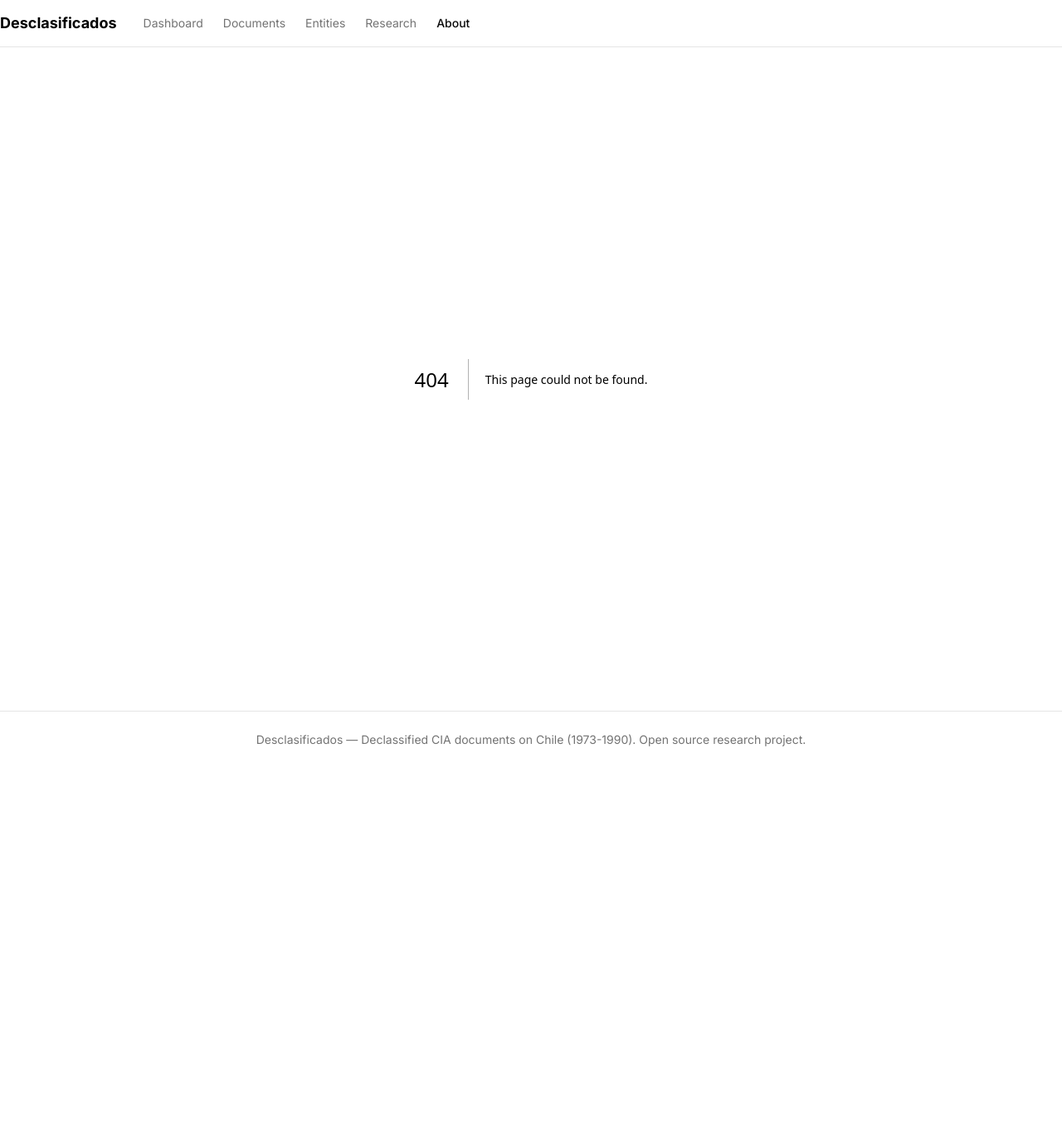
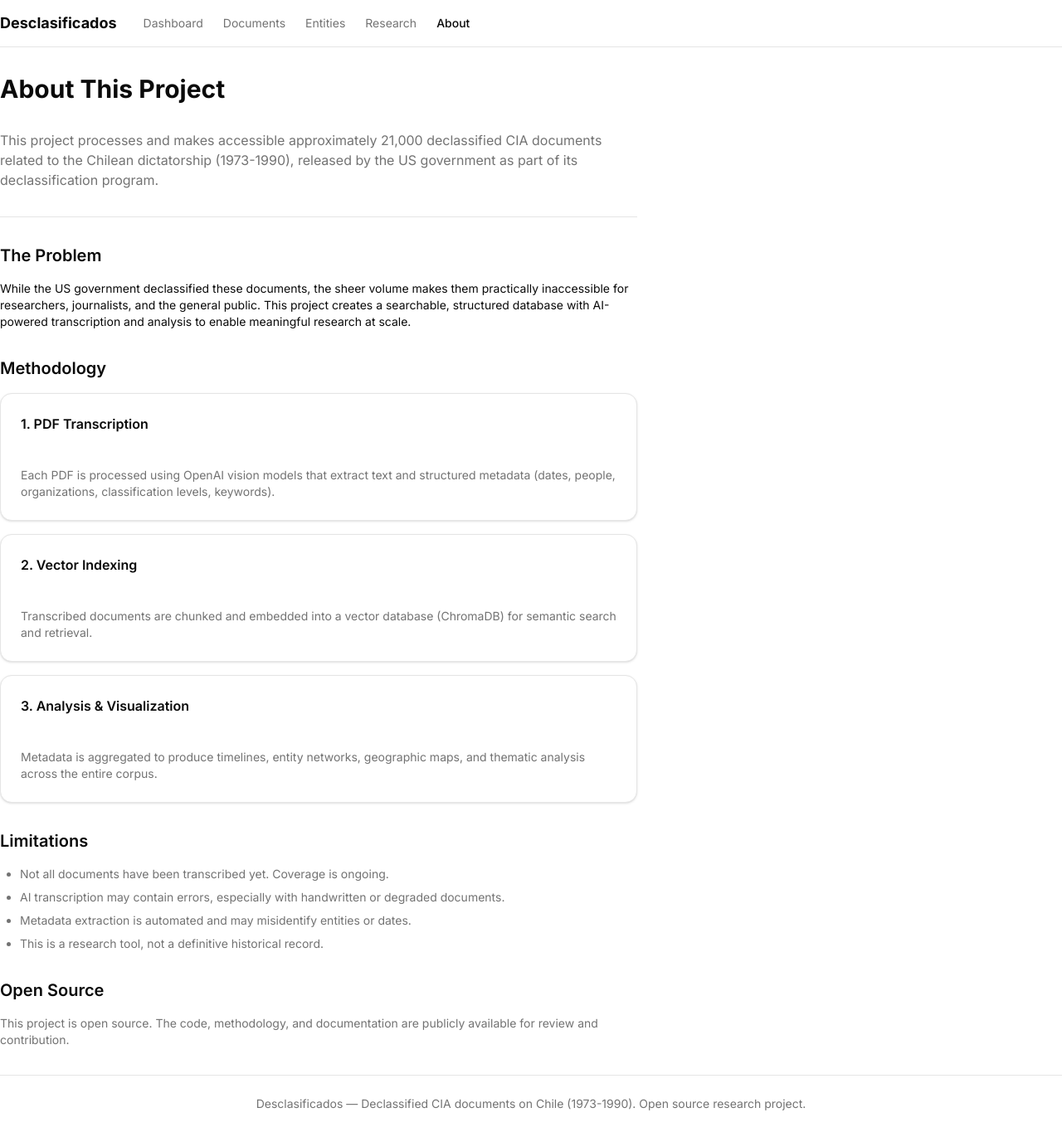
Before and after one commit to destefani/desclasificados-swd, a Next.js app in the folder frontend/: page /about in a window 1280 px wide. Before the commit this address had no page. Shown: the whole page at 83% size. Before the commit the page ends 926 px from the top, so only its background shows below. Built offline with nearby package versions, Linux system fonts and the light colour scheme.

Commit message:
feat(frontend): add about page
Static about page describing the project purpose, methodology (PDF transcription,
vector indexing, analysis), limitations, and open source nature.

```diff
--- /dev/null
+++ b/frontend/src/app/about/page.tsx
@@ -0,0 +1,78 @@
+import { Card, CardContent, CardHeader, CardTitle } from "@/components/ui/card";
+import { Separator } from "@/components/ui/separator";
+
+export default function AboutPage() {
+  return (
+    <div className="container max-w-3xl py-8 space-y-8">
+      <h1 className="text-3xl font-bold">About This Project</h1>
+      <p className="text-muted-foreground">
+        This project processes and makes accessible approximately 21,000 declassified CIA
+        documents related to the Chilean dictatorship (1973-1990), released by the US government
+        as part of its declassification program.
+      </p>
+
+      <Separator />
+
+      <section>
+        <h2 className="text-xl font-semibold mb-4">The Problem</h2>
+        <p className="text-sm mb-4">
+          While the US government declassified these documents, the sheer volume makes them
+          practically inaccessible for researchers, journalists, and the general public.
+          This project creates a searchable, structured database with AI-powered transcription
+          and analysis to enable meaningful research at scale.
+        </p>
+      </section>
+
+      <section>
+        <h2 className="text-xl font-semibold mb-4">Methodology</h2>
+        <div className="grid gap-4">
+          <Card>
+            <CardHeader className="pb-2">
+              <CardTitle className="text-base">1. PDF Transcription</CardTitle>
+            </CardHeader>
+            <CardContent className="text-sm text-muted-foreground">
+              Each PDF is processed using OpenAI vision models that extract text and structured
+              metadata (dates, people, organizations, classification levels, keywords).
+            </CardContent>
+          </Card>
+          <Card>
+            <CardHeader className="pb-2">
+              <CardTitle className="text-base">2. Vector Indexing</CardTitle>
+            </CardHeader>
+            <CardContent className="text-sm text-muted-foreground">
+              Transcribed documents are chunked and embedded into a vector database (ChromaDB)
+              for semantic search and retrieval.
+            </CardContent>
+          </Card>
+          <Card>
+            <CardHeader className="pb-2">
+              <CardTitle className="text-base">3. Analysis & Visualization</CardTitle>
+            </CardHeader>
+            <CardContent className="text-sm text-muted-foreground">
+              Metadata is aggregated to produce timelines, entity networks, geographic maps,
+              and thematic analysis across the entire corpus.
+            </CardContent>
+          </Card>
+        </div>
+      </section>
+
+      <section>
+        <h2 className="text-xl font-semibold mb-4">Limitations</h2>
+        <ul className="list-disc pl-6 text-sm space-y-2 text-muted-foreground">
+          <li>Not all documents have been transcribed yet. Coverage is ongoing.</li>
+          <li>AI transcription may contain errors, especially with handwritten or degraded documents.</li>
+          <li>Metadata extraction is automated and may misidentify entities or dates.</li>
+          <li>This is a research tool, not a definitive historical record.</li>
+        </ul>
+      </section>
+
+      <section>
+        <h2 className="text-xl font-semibold mb-4">Open Source</h2>
+        <p className="text-sm text-muted-foreground">
+          This project is open source. The code, methodology, and documentation are publicly
+          available for review and contribution.
+        </p>
+      </section>
+    </div>
+  );
+}
```
